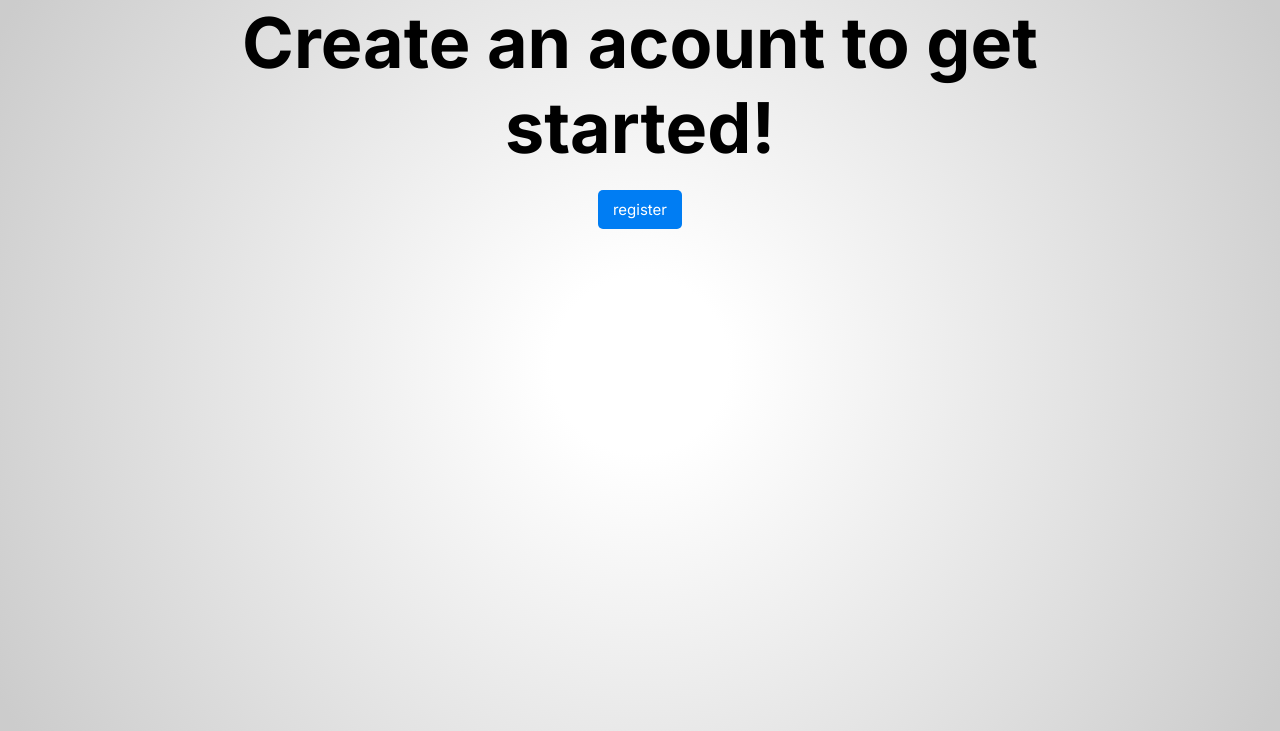
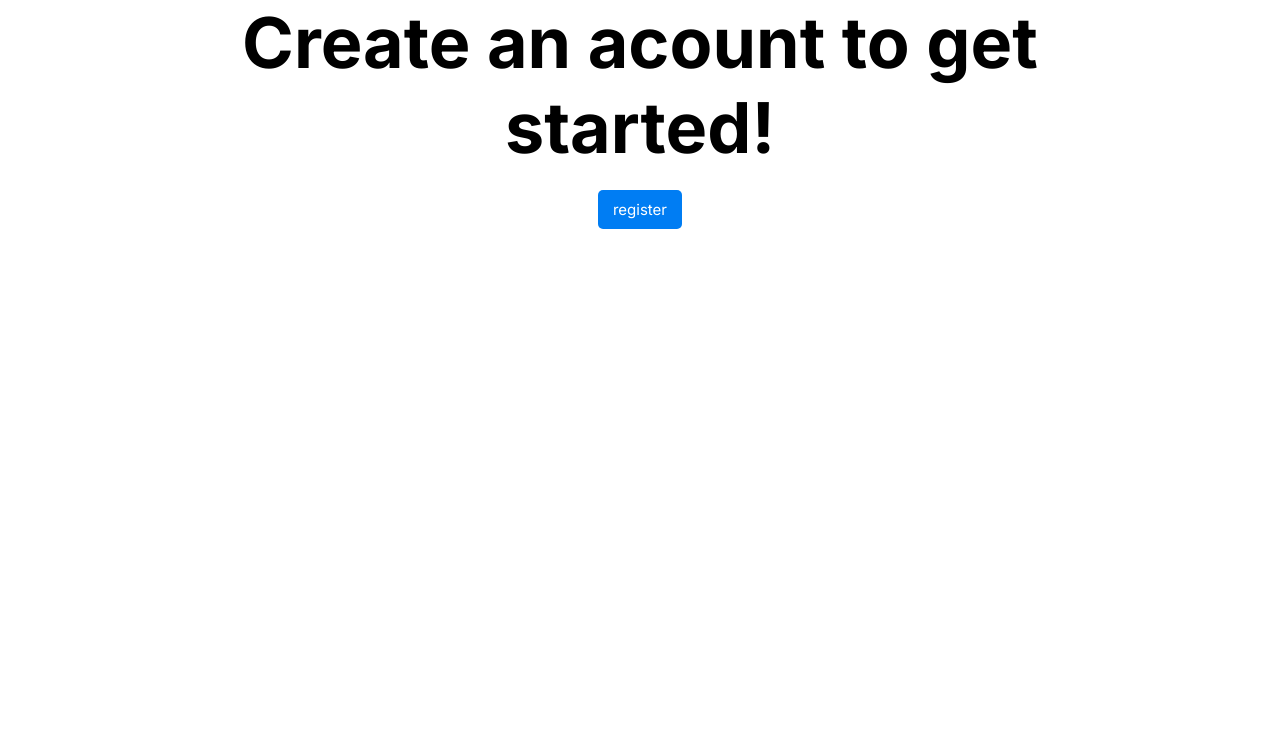
Before and after one commit to mohammad-alj/myTodo, a Flask app: page / in a window 1280 px wide. Shown: the part 69-800 px from the top of the page. Run offline with Flask 3, Linux system fonts and the light colour scheme; some libraries are stand-ins or nearby versions.

Commit message:
Remove the main background.

```diff
--- a/app.py
+++ b/app.py
@@ -220,4 +220,4 @@ def lookup():
 
 
 if __name__ == "__main__":
-    app.run(debug=True)
+    app.run(debug=False, host='0.0.0.0')
--- a/static/css/index.css
+++ b/static/css/index.css
@@ -22,11 +22,6 @@ body {
 	margin: 0;
 }
 
-main {
-	height: calc(100vh - 69px);
-	background: rgb(255, 255, 255);
-	background: radial-gradient(circle, rgba(255, 255, 255, 1) 12%, rgba(204, 204, 204, 1) 98%);
-}
 
 a {
 	text-decoration: none;
```
Also changed, not shown: database.db.
